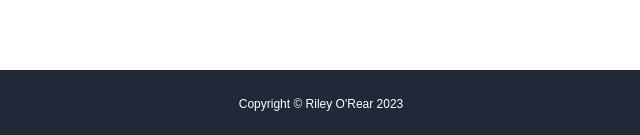
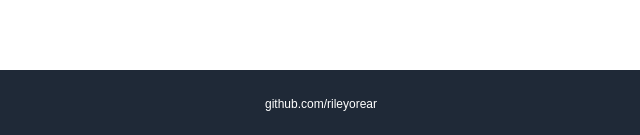
Before and after one commit to rileyorear/top-landing-page, a plain HTML site: page index.html in a window 1280 px wide. Shown: the part 1798-1933 px from the top of the page, 319-959 px from the left. Drawn offline with Linux system fonts and the light colour scheme.

Commit message:
Change footer

```diff
--- a/index.css
+++ b/index.css
@@ -218,3 +218,8 @@ h3 {
   color: white;
   font-size: 12px;
 }
+
+a {
+  color: white;
+  text-decoration: none;
+}
--- a/index.html
+++ b/index.html
@@ -66,7 +66,7 @@
   </div>
 
   <div class="footer">
-    Copyright © Riley O'Rear 2023
+    <a href="https://github.com/rileyorear">github.com/rileyorear</a>
   </div>
 </body>
 </html>
```
Also changed, not shown: 2 other files.
